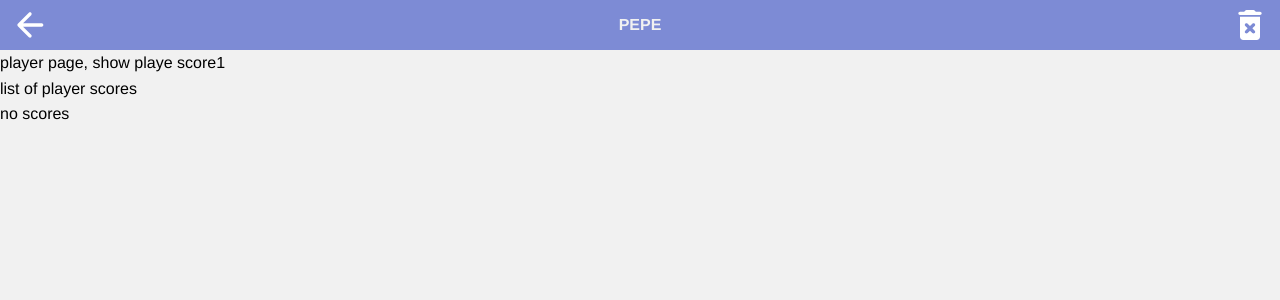
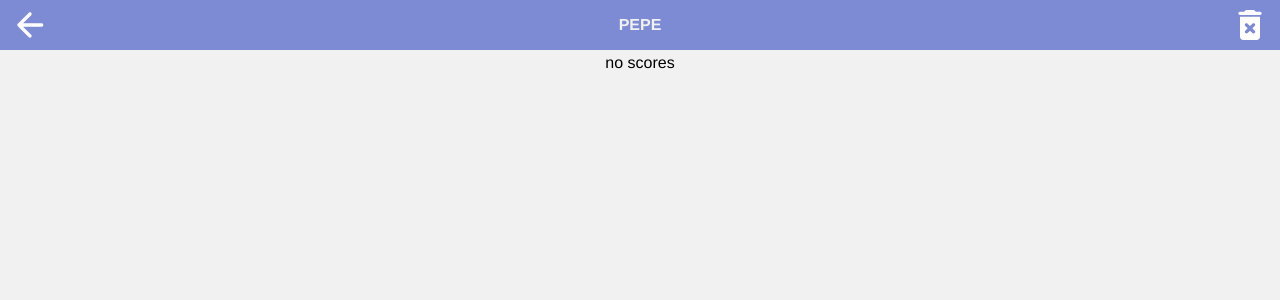
Before and after one commit to vgujevski/uno-count, a React (Create React App) app: page /players/1 in a window 1280 px wide. Shown: the top 300 px of the page. Built offline with nearby package versions, Linux system fonts and the light colour scheme.

Commit message:
styles adjusted for players list

```diff
--- a/src/features/player-scores/ScoresList.js
+++ b/src/features/player-scores/ScoresList.js
@@ -9,8 +9,7 @@ export const ScoresList = ({ playerId }) => {
 
   return (
 
-      <div>
-        list of player scores
+      <div className="list">
       {
           scores.length === 0 ? (
             <div>
--- a/src/features/player-scores/ScoresListItem.js
+++ b/src/features/player-scores/ScoresListItem.js
@@ -13,7 +13,7 @@ export const ScoresListItem = (score) => {
   }
 
   return (
-    <div>
+    <div className="list__item">
       <span>{score.amount}</span>
       <button onClick={handleDeleteScoreClick}>x</button>
     </div>
--- a/src/pages/PlayerPage.js
+++ b/src/pages/PlayerPage.js
@@ -40,11 +40,7 @@ export const PlayerPage = () => {
             <img src={deleteIcon} alt="remove player" />
           </div>
         </div>
-
       </div>
-      player page,
-      show playe score
-      {playerId}
       <ScoresList playerId={playerId} />
     </div>
   )
--- a/src/styles/base/_settings.scss
+++ b/src/styles/base/_settings.scss
@@ -4,6 +4,11 @@ $m-size: 1.6rem;
 $l-size: 3.2rem;
 $xl-size: 4.8rem;
 $desktop-breakpoint: 45rem;
+// font sizes
+$font-s-size: 1.6rem;
+$font-m-size: 2rem;
+$font-l-size: 3rem;
+
 
 // colors
 $bg-light: #F1F1F1;
--- a/src/styles/components/_list.scss
+++ b/src/styles/components/_list.scss
@@ -34,8 +34,10 @@
 
 .list__item-name {
   margin-left: 1rem;
+  font-size: $font-m-size;
 }
 
 .list__item-score {
   margin-right: 1rem;
+  font-size: $font-m-size;
 }
--- a/src/styles/components/_modal-add-score.scss
+++ b/src/styles/components/_modal-add-score.scss
@@ -18,14 +18,14 @@
   }
   .player-name {
     font-weight: bold;
-    font-size: 3rem;
+    font-size: $font-l-size;
     padding: 0;
     margin-bottom: 1rem;
     word-break: break-all;
   }
   .player-score {
     font-weight: bold;
-    font-size: 2rem;
+    font-size: $font-m-size;
     padding: 0;
     margin: 0;
     margin-bottom: 1rem;
--- a/src/styles/utility/_modal.scss
+++ b/src/styles/utility/_modal.scss
@@ -26,7 +26,7 @@
 }
 
 .modal__body {
-  font-size: 2rem;
+  font-size: $font-m-size;
   font-weight: 300;
   margin: 0 0 2rem 0;
   word-break: break-all;
```
Also changed, not shown: 1 other file (tests, documents, lock files or other folders).
